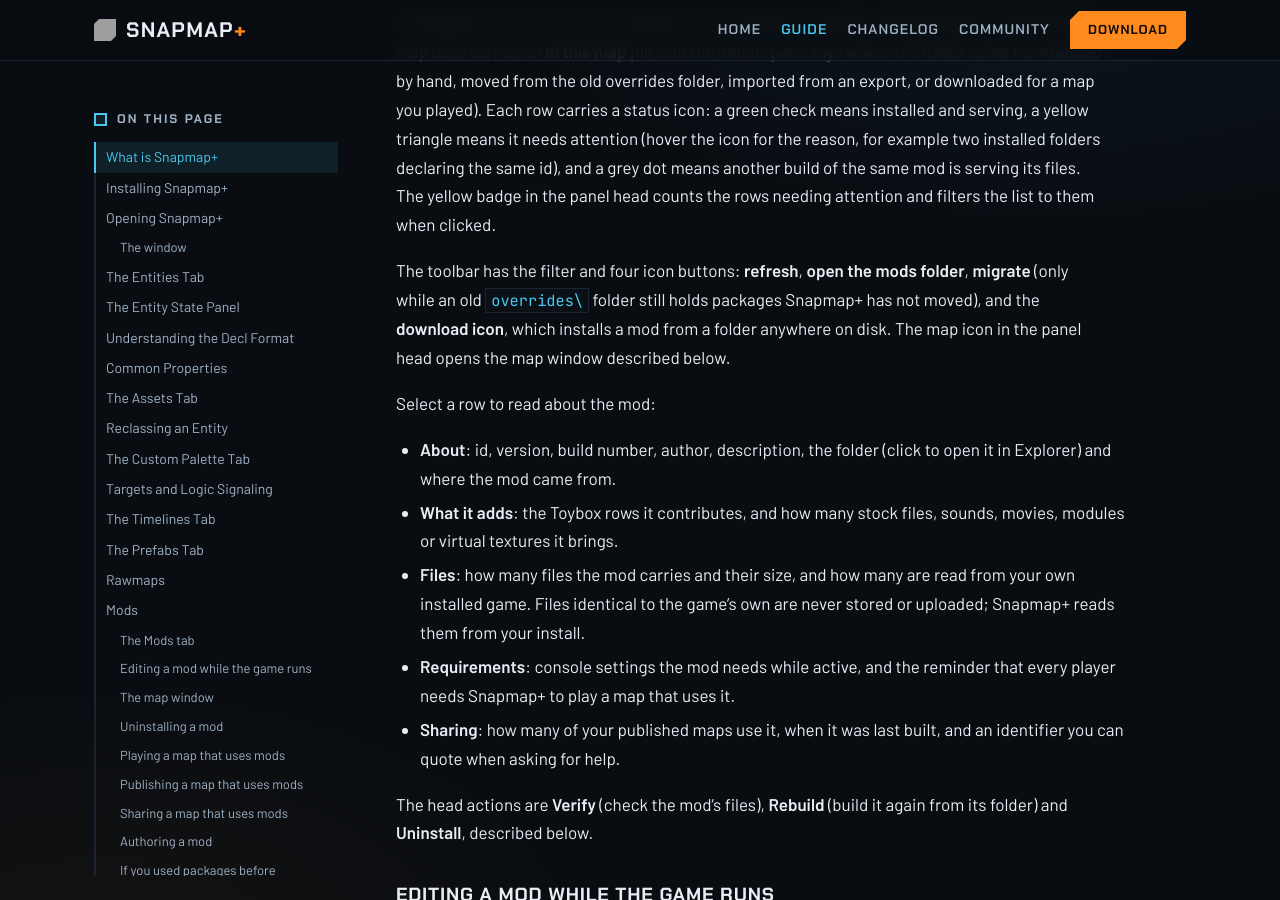
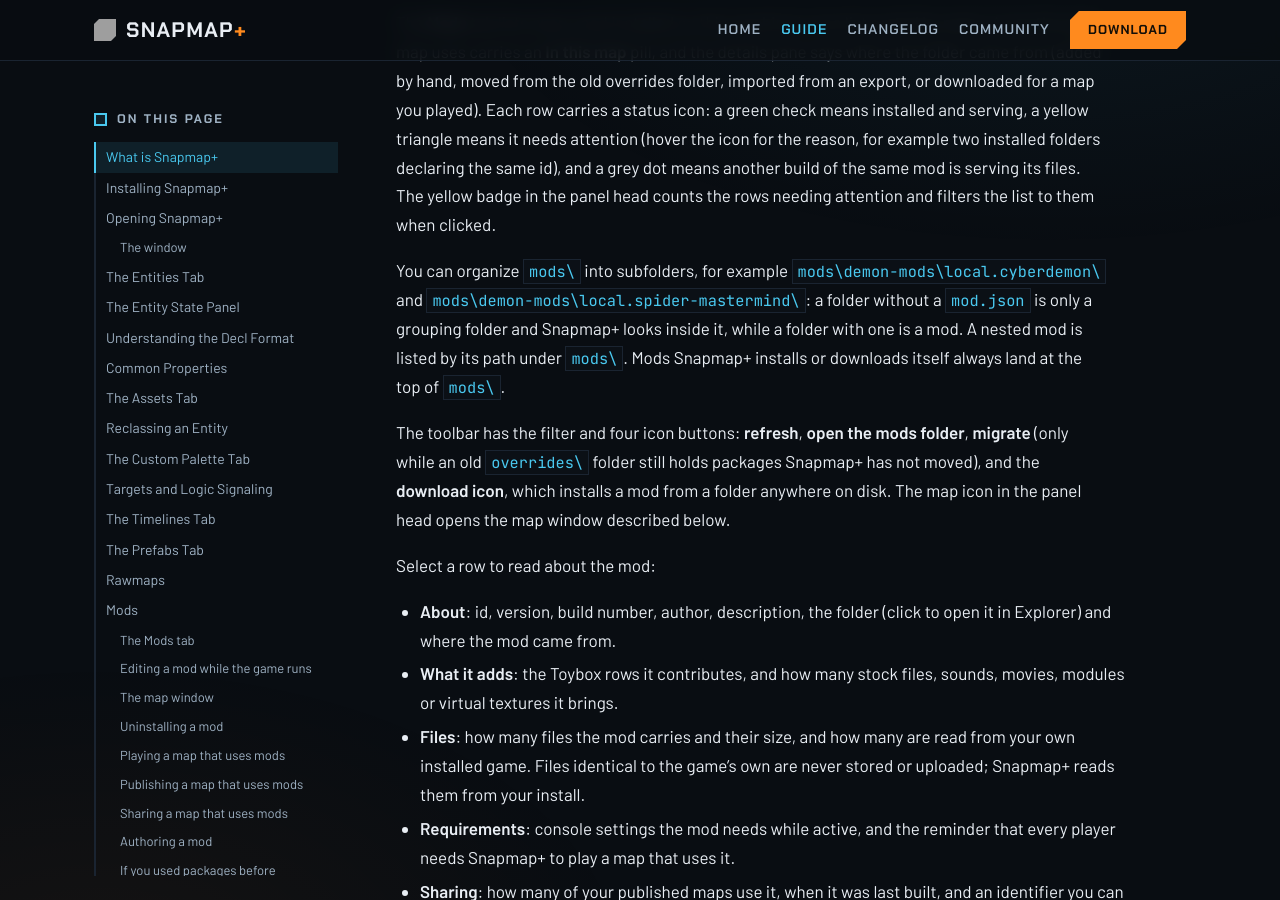
Before and after one commit to doom-snapmap/snapmap-web, a Jekyll site: the page built from site/snapmap-plus-guide.md, in a window 1280 px wide and 900 px high, scrolled down 26305 px. Built offline with Jekyll 4.4.1, drawn with Linux system fonts in a browser that asks for light colours; grey boxes are pictures that could not be loaded.

Commit message:
Explain that the mods folder can be organized into subfolders
A grouping folder without a mod.json is looked into and a folder with one is a mod, so the guide tells players they can nest their mods and that Snapmap+'s own installs stay at the top of mods.

```diff
--- a/site/snapmap-plus-guide.md
+++ b/site/snapmap-plus-guide.md
@@ -686,6 +686,11 @@
 for the reason, for example two installed folders declaring the same id), and a grey dot means another
 build of the same mod is serving its files. The yellow badge in the panel head counts the rows needing
 attention and filters the list to them when clicked.
+
+You can organize `mods\` into subfolders, for example `mods\demon-mods\local.cyberdemon\` and
+`mods\demon-mods\local.spider-mastermind\`: a folder without a `mod.json` is only a grouping folder and
+Snapmap+ looks inside it, while a folder with one is a mod. A nested mod is listed by its path under
+`mods\`. Mods Snapmap+ installs or downloads itself always land at the top of `mods\`.
 
 The toolbar has the filter and four icon buttons: **refresh**, **open the mods folder**, **migrate** (only
 while an old `overrides\` folder still holds packages Snapmap+ has not moved), and the **download icon**,
```
